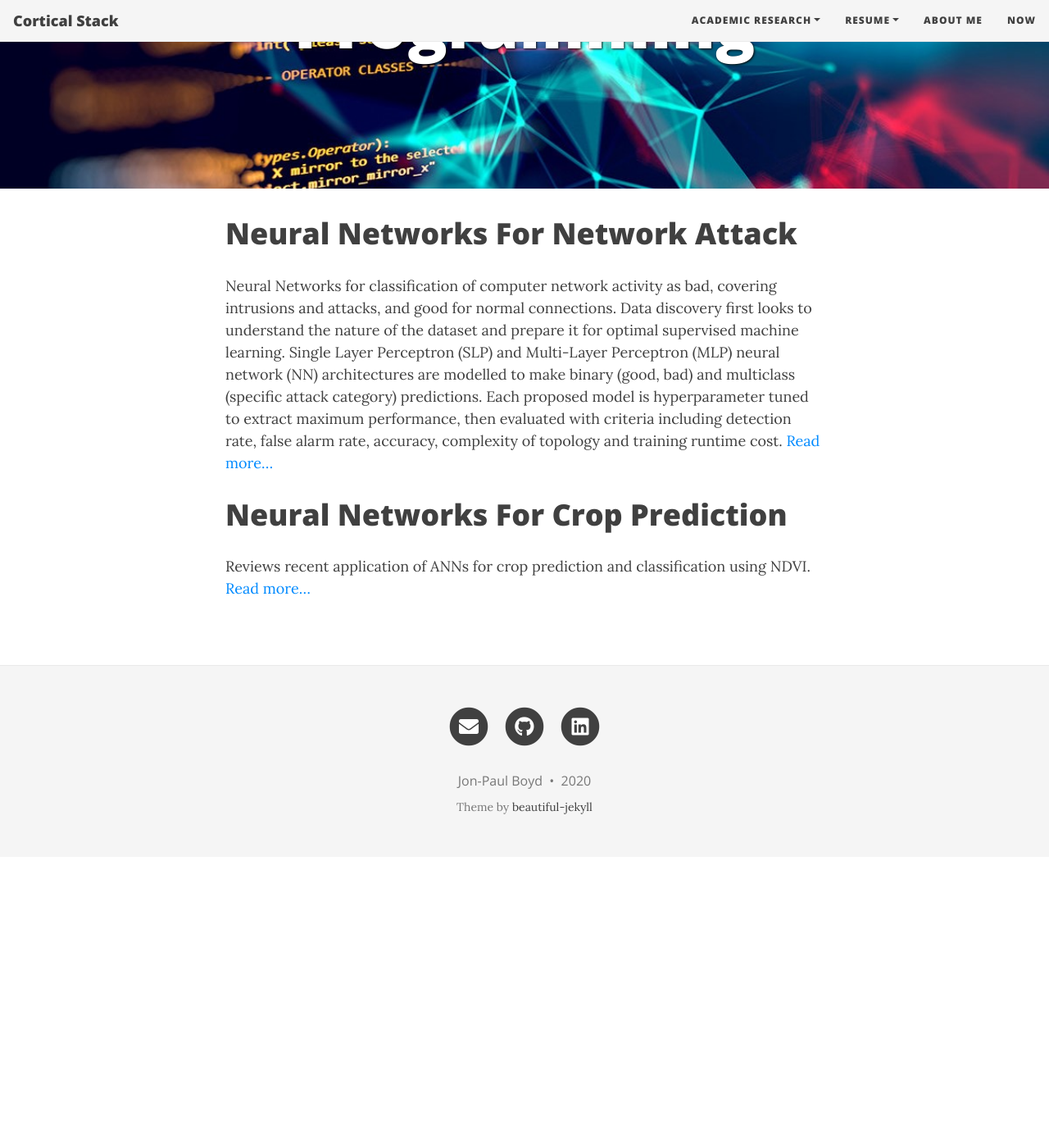
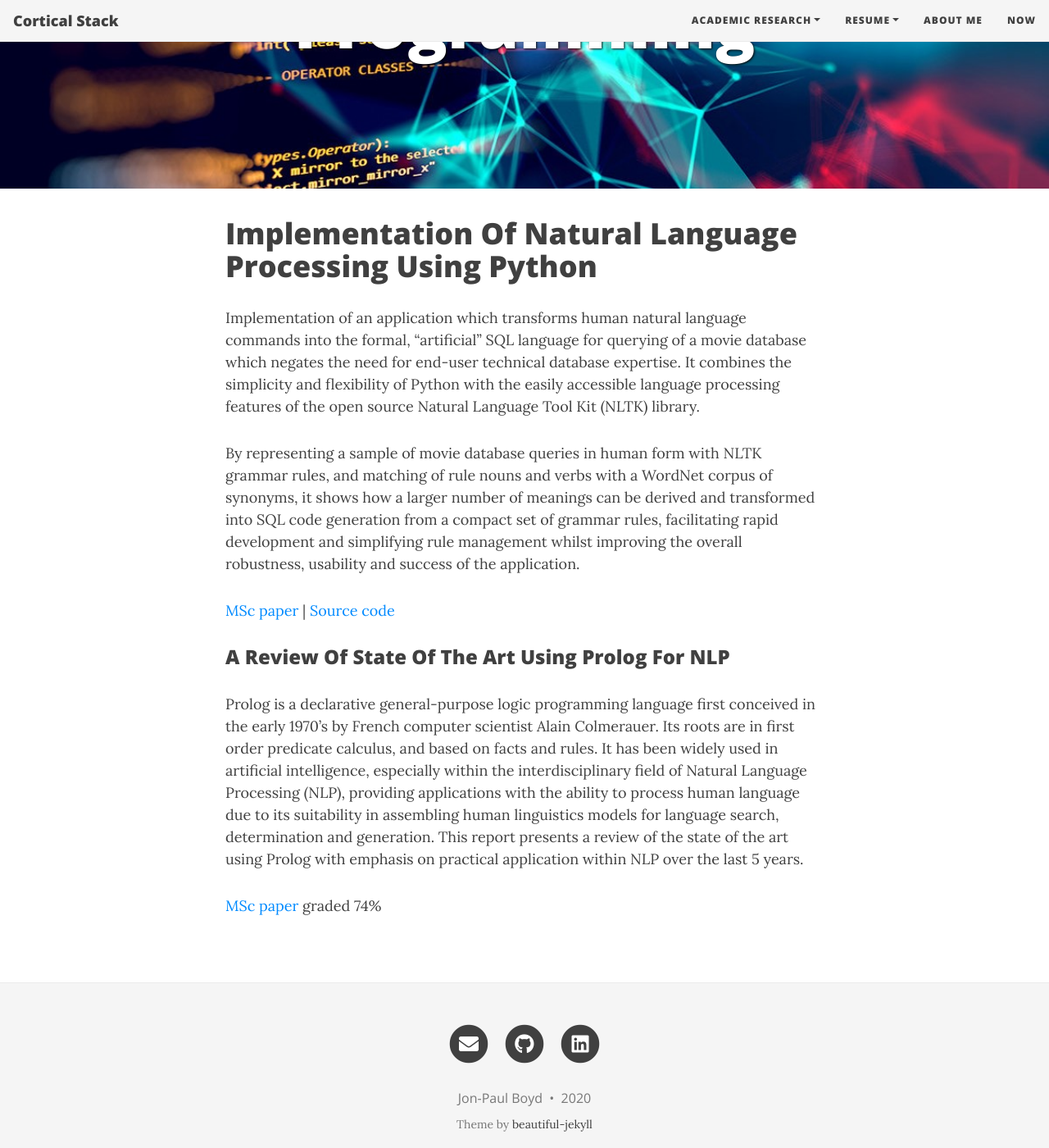
Before and after one commit to corticalstack/corticalstack.github.io, a Jekyll site: the page built from aip.md, in a window 1280 px wide and 1400 px high, scrolled down 433 px. Shown: the whole window at 82% size. Built offline with Jekyll 4.4.1, drawn with Linux system fonts in a browser that asks for light colours; nearby versions of some CDN libraries; before the commit the page ends 1478 px from its top, so only the background shows below that.

Commit message:
Initial wip

```diff
--- a/aip.md
+++ b/aip.md
@@ -4,13 +4,26 @@ title: Artificial Intelligence Programming
 cover-img: /assets/img/aip.jpg
 tags: [neural networks, ai]
 ---
-# Neural Networks For Network Attack
-Neural Networks for classification of computer network activity as bad, covering intrusions and attacks, and good for
-normal connections. Data discovery first looks to understand the nature of the dataset and prepare it for optimal
-supervised machine learning. Single Layer Perceptron (SLP) and Multi-Layer Perceptron (MLP) neural network (NN)
-architectures are modelled to make binary (good, bad) and multiclass (specific attack category) predictions.
-Each proposed model is hyperparameter tuned to extract maximum performance, then evaluated with criteria including
-detection rate, false alarm rate, accuracy, complexity of topology and training runtime cost. [Read more...](https://docs.google.com/viewer?url=https://github.com/corticalstack/corticalstack.github.io/raw/master/docs/ann/Neural network model detecting intrusions or attacks on a computer network.pdf)
+# Implementation Of Natural Language Processing Using Python
+Implementation of an application which transforms human natural language commands into the formal, “artificial” SQL
+language for querying of a movie database which negates the need for end-user technical database expertise. It combines
+the simplicity and flexibility of Python with the easily accessible language processing features of the open source Natural
+Language Tool Kit (NLTK) library.
 
-# Neural Networks For Crop Prediction
-Reviews recent application of ANNs for crop prediction and classification using NDVI. [Read more...](https://docs.google.com/viewer?url=https://github.com/corticalstack/corticalstack.github.io/raw/master/docs/ann/State art current trends neural networks normalized difference vegetation index.pdf)
+By representing a sample of movie database queries in human form with NLTK grammar rules, and matching of rule nouns and
+verbs with a WordNet corpus of synonyms, it shows how a larger number of meanings can be derived and transformed into SQL
+code generation from a compact set of grammar rules, facilitating rapid development and simplifying rule management whilst
+improving the overall robustness, usability and success of the application.
+
+[MSc paper](https://docs.google.com/viewer?url=https://github.com/corticalstack/corticalstack.github.io/raw/master/docs/aip/Implementation of NLP using Python.pdf)
+ | [Source code](https://github.com/corticalstack/NLPPythonToSQL)
+
+### A Review Of State Of The Art Using Prolog For NLP
+Prolog is a declarative general-purpose logic programming language first conceived in the early 1970’s by French computer
+scientist Alain Colmerauer. Its roots are in first order predicate calculus, and based on facts and rules. It has been
+widely used in artificial intelligence, especially within the interdisciplinary field of Natural Language Processing (NLP),
+providing applications with the ability to process human language due to its suitability in assembling human linguistics
+models for language search, determination and generation. This report presents a review of the state of the art using
+Prolog with emphasis on practical application within NLP over the last 5 years.
+
+[MSc paper](https://docs.google.com/viewer?url=https://github.com/corticalstack/corticalstack.github.io/raw/master/docs/aip/State of the Art using Prolog.pdf) graded 74%
```
Also changed, not shown: 2 other files.
